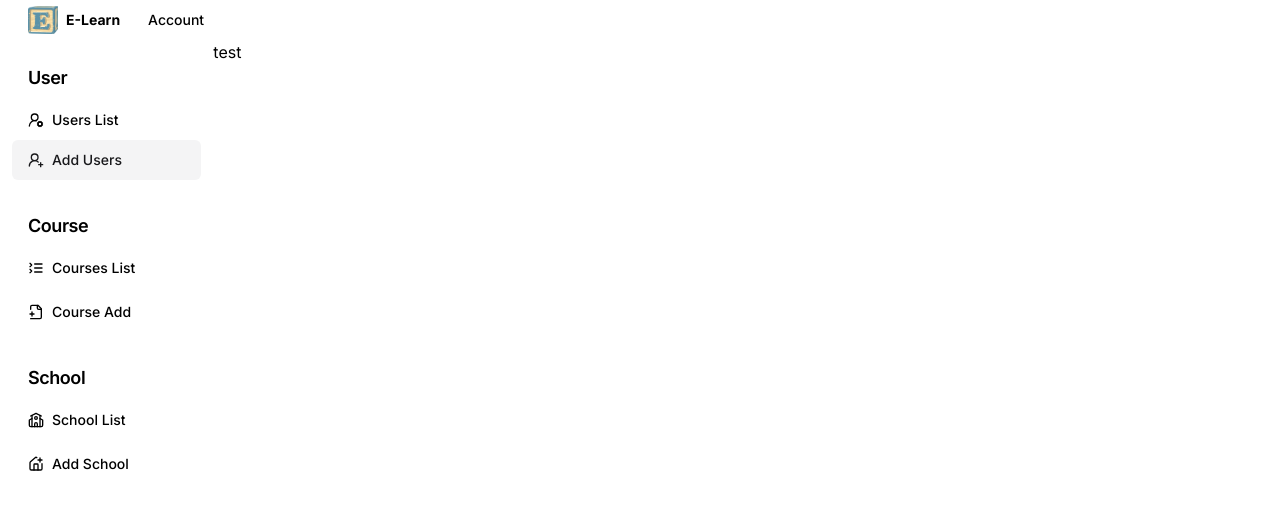
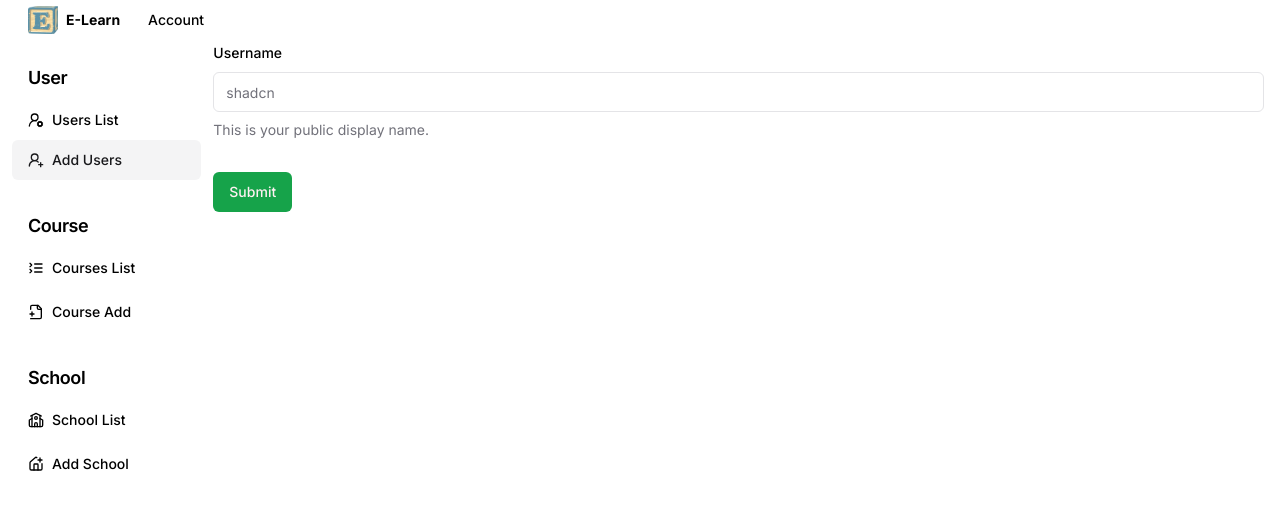
Before and after one commit to NotAWind/e-learning-front, a Next.js app: page /admin/addUser in a window 1280 px wide. Shown: the top 510 px of the page. Built offline with nearby package versions, Linux system fonts and the light colour scheme.

Commit message:
feature: add test form

```diff
--- a/app/admin/addUser/page.tsx
+++ b/app/admin/addUser/page.tsx
@@ -1,5 +1,64 @@
+"use client";
 import * as React from "react";
+import { zodResolver } from "@hookform/resolvers/zod";
+import { useForm } from "react-hook-form";
+import { z } from "zod";
+
+import { Button } from "@/components/ui/button";
+import {
+  Form,
+  FormControl,
+  FormDescription,
+  FormField,
+  FormItem,
+  FormLabel,
+  FormMessage,
+} from "@/components/ui/form";
+import { Input } from "@/components/ui/input";
+
+const formSchema = z.object({
+  username: z.string().min(2, {
+    message: "Username must be at least 2 characters.",
+  }),
+});
 
 export default function AddUser() {
-  return <>test</>;
+  // 1. Define your form.
+  const form = useForm<z.infer<typeof formSchema>>({
+    resolver: zodResolver(formSchema),
+    defaultValues: {
+      username: "",
+    },
+  });
+
+  // 2. Define a submit handler.
+  function onSubmit(values: z.infer<typeof formSchema>) {
+    // Do something with the form values.
+    // ✅ This will be type-safe and validated.
+    console.log(values);
+  }
+
+  return (
+    <Form {...form}>
+      <form onSubmit={form.handleSubmit(onSubmit)} className="space-y-8">
+        <FormField
+          control={form.control}
+          name="username"
+          render={({ field }) => (
+            <FormItem>
+              <FormLabel>Username</FormLabel>
+              <FormControl>
+                <Input placeholder="shadcn" {...field} />
+              </FormControl>
+              <FormDescription>
+                This is your public display name.
+              </FormDescription>
+              <FormMessage />
+            </FormItem>
+          )}
+        />
+        <Button type="submit">Submit</Button>
+      </form>
+    </Form>
+  );
 }
--- /dev/null
+++ b/components/ui/form.tsx
@@ -0,0 +1,176 @@
+import * as React from "react"
+import * as LabelPrimitive from "@radix-ui/react-label"
+import { Slot } from "@radix-ui/react-slot"
+import {
+  Controller,
+  ControllerProps,
+  FieldPath,
+  FieldValues,
+  FormProvider,
+  useFormContext,
+} from "react-hook-form"
+
+import { cn } from "@/lib/utils"
+import { Label } from "@/components/ui/label"
+
+const Form = FormProvider
+
+type FormFieldContextValue<
+  TFieldValues extends FieldValues = FieldValues,
+  TName extends FieldPath<TFieldValues> = FieldPath<TFieldValues>
+> = {
+  name: TName
+}
+
+const FormFieldContext = React.createContext<FormFieldContextValue>(
+  {} as FormFieldContextValue
+)
+
+const FormField = <
+  TFieldValues extends FieldValues = FieldValues,
+  TName extends FieldPath<TFieldValues> = FieldPath<TFieldValues>
+>({
+  ...props
+}: ControllerProps<TFieldValues, TName>) => {
+  return (
+    <FormFieldContext.Provider value={{ name: props.name }}>
+      <Controller {...props} />
+    </FormFieldContext.Provider>
+  )
+}
+
+const useFormField = () => {
+  const fieldContext = React.useContext(FormFieldContext)
+  const itemContext = React.useContext(FormItemContext)
+  const { getFieldState, formState } = useFormContext()
+
+  const fieldState = getFieldState(fieldContext.name, formState)
+
+  if (!fieldContext) {
+    throw new Error("useFormField should be used within <FormField>")
+  }
+
+  const { id } = itemContext
+
+  return {
+    id,
+    name: fieldContext.name,
+    formItemId: `${id}-form-item`,
+    formDescriptionId: `${id}-form-item-description`,
+    formMessageId: `${id}-form-item-message`,
+    ...fieldState,
+  }
+}
+
+type FormItemContextValue = {
+  id: string
+}
+
+const FormItemContext = React.createContext<FormItemContextValue>(
+  {} as FormItemContextValue
+)
+
+const FormItem = React.forwardRef<
+  HTMLDivElement,
+  React.HTMLAttributes<HTMLDivElement>
+>(({ className, ...props }, ref) => {
+  const id = React.useId()
+
+  return (
+    <FormItemContext.Provider value={{ id }}>
+      <div ref={ref} className={cn("space-y-2", className)} {...props} />
+    </FormItemContext.Provider>
+  )
+})
+FormItem.displayName = "FormItem"
+
+const FormLabel = React.forwardRef<
+  React.ElementRef<typeof LabelPrimitive.Root>,
+  React.ComponentPropsWithoutRef<typeof LabelPrimitive.Root>
+>(({ className, ...props }, ref) => {
+  const { error, formItemId } = useFormField()
+
+  return (
+    <Label
+      ref={ref}
+      className={cn(error && "text-destructive", className)}
+      htmlFor={formItemId}
+      {...props}
+    />
+  )
+})
+FormLabel.displayName = "FormLabel"
+
+const FormControl = React.forwardRef<
+  React.ElementRef<typeof Slot>,
+  React.ComponentPropsWithoutRef<typeof Slot>
+>(({ ...props }, ref) => {
+  const { error, formItemId, formDescriptionId, formMessageId } = useFormField()
+
+  return (
+    <Slot
+      ref={ref}
+      id={formItemId}
+      aria-describedby={
+        !error
+          ? `${formDescriptionId}`
+          : `${formDescriptionId} ${formMessageId}`
+      }
+      aria-invalid={!!error}
+      {...props}
+    />
+  )
+})
+FormControl.displayName = "FormControl"
+
+const FormDescription = React.forwardRef<
+  HTMLParagraphElement,
+  React.HTMLAttributes<HTMLParagraphElement>
+>(({ className, ...props }, ref) => {
+  const { formDescriptionId } = useFormField()
+
+  return (
+    <p
+      ref={ref}
+      id={formDescriptionId}
+      className={cn("text-sm text-muted-foreground", className)}
+      {...props}
+    />
+  )
+})
+FormDescription.displayName = "FormDescription"
+
+const FormMessage = React.forwardRef<
+  HTMLParagraphElement,
+  React.HTMLAttributes<HTMLParagraphElement>
+>(({ className, children, ...props }, ref) => {
+  const { error, formMessageId } = useFormField()
+  const body = error ? String(error?.message) : children
+
+  if (!body) {
+    return null
+  }
+
+  return (
+    <p
+      ref={ref}
+      id={formMessageId}
+      className={cn("text-sm font-medium text-destructive", className)}
+      {...props}
+    >
+      {body}
+    </p>
+  )
+})
+FormMessage.displayName = "FormMessage"
+
+export {
+  useFormField,
+  Form,
+  FormItem,
+  FormLabel,
+  FormControl,
+  FormDescription,
+  FormMessage,
+  FormField,
+}
```
Also changed, not shown: package.json (+6 -3 lines), 1 other file (tests, documents, lock files or other folders).
